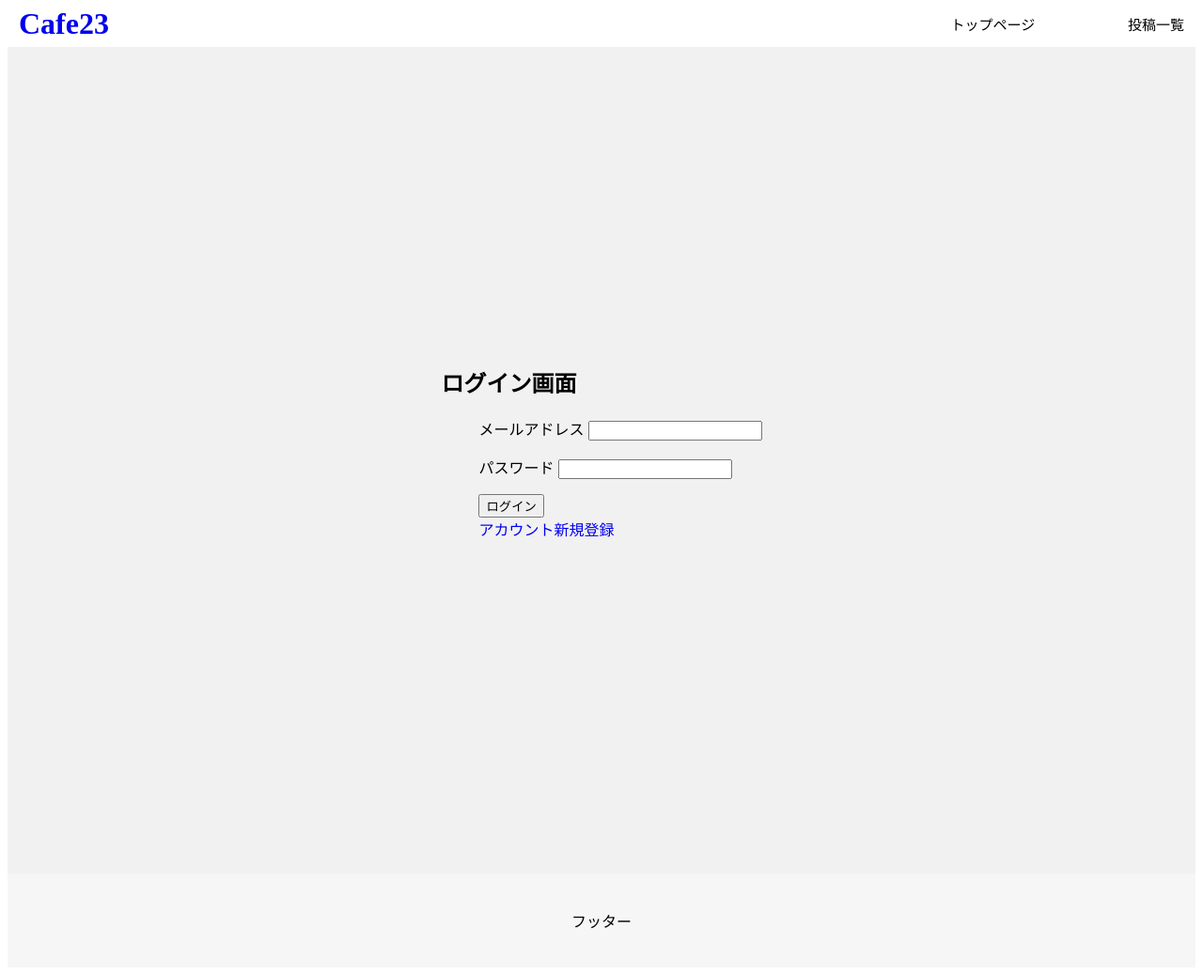
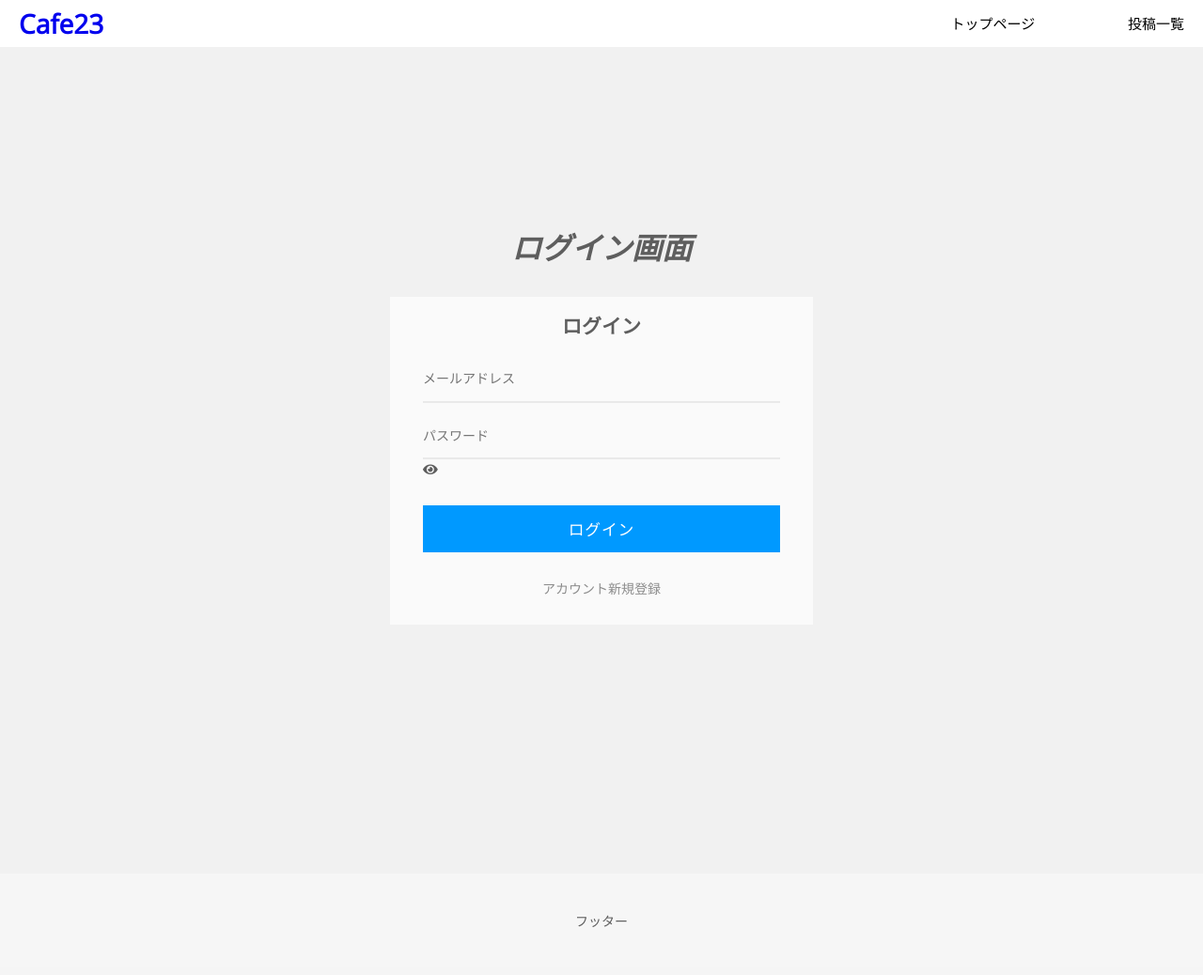
Before and after one commit to reo0220/Cafe_App, a PHP site: page /cafe_app/login.php in a window 1280 px wide. Shown: the whole page at 94% size. After the commit the page ends 987 px from the top, so only its background shows below. Run offline with PHP 8.4, Linux system fonts and the light colour scheme; some libraries are stand-ins or nearby versions.

Commit message:
ログイン・アカウント新規登録画面レイアウト

```diff
--- a/login.php
+++ b/login.php
@@ -68,6 +68,7 @@
     <head>
         <meta charset = "UTF-8">
         <link rel = "stylesheet" type = "text/css" href = "style.css">
+        <link href="https://use.fontawesome.com/releases/v5.6.1/css/all.css" rel="stylesheet">
         <title>ログイン画面</title>
     </head>
     <body>
@@ -103,33 +104,57 @@
         </div>
         <main class = "main0">
             <div class="main2">
-                <h2>ログイン画面</h2>
-
+                <h1 class="heading-lv1 text-center">ログイン画面</h1>
+                <div class="form-wrapper">
+                    <h2 class="log">ログイン</h2>
                     <p class = "text-danger"><?php if(isset($db_err)){
                                                                         echo $db_err;
                                                                 }elseif(isset($err)){
                                                                         echo $err;}?></p>
                     <form name = "form" action = "login.php" method = "POST">
-                    <ul class = "ul2">
-                        <li>
-                            <label class = "form_name">メールアドレス</label>
-                            <input type = "text" name = "mail" maxlength = "100"value = <?php if(isset($mail)){
+                        <div class="form-item">
+                        <label for="mail"></label>
+                        <input type="text" name="mail" placeholder="メールアドレス" value = <?php
+                                                                                                if(isset($mail)){
                                                                                                     echo $mail;
-                                                                                                }?>>
+                                                                                                }
+                                                                                            ?>>
+                        </input>
                         <p class = "text-danger"><?php echo $mail_err;?></p>
-                        </li>
-                        <li>
-                            <label class = "form_name">パスワード</label>
-                            <input type = "password" name = "password" maxlength = "10" value = <?php if(isset($pas)){
+                        </div>
+                        <div class="form-item">
+                        <label for="password"></label>
+                        <input type="password" id="textPassword" name="password" placeholder="パスワード" value = <?php
+                                                                                                    if(isset($pas)){
                                                                                                         echo $pas;
-                                                                                                        }?>>
+                                                                                                    }
+                                                                                                ?>>
+                        </input>
+                        <span id="buttonEye" class="fa fa-eye" onclick="pushHideButton()"></span>
                         <p class = "text-danger"><?php echo $pas_err;?></p>
-                        </li>
-                        <li><input type = "submit" class = "submit2" value="ログイン"></li>
-                        <li><a href="signup.php">アカウント新規登録</a></li>
-                    </ul>
+                        </div>
+                        <div class="button-panel">
+                        <input type="submit" class="button" value="ログイン"></input>
+                        </div>
                     </form>
+                    <div class="form-footer">
+                        <p><a href="signup.php">アカウント新規登録</a></p>
                     </div>
+                </div>
+            </div>
+            <script language="javascript">
+                function pushHideButton() {
+                    var txtPass = document.getElementById("textPassword");
+                    var btnEye = document.getElementById("buttonEye");
+                    if (txtPass.type === "text") {
+                    txtPass.type = "password";
+                    btnEye.className = "fa fa-eye";
+                    } else {
+                    txtPass.type = "text";
+                    btnEye.className = "fa fa-eye-slash";
+                    }
+                }
+            </script>
         </main>
         <footer class="footer">
             <div>
--- a/style.css
+++ b/style.css
@@ -1,3 +1,105 @@
+/* Fonts */
+@import url(https://fonts.googleapis.com/css?family=Open+Sans:400);
+
+/* fontawesome */
+@import url(http://weloveiconfonts.com/api/?family=fontawesome);
+[class*="fontawesome-"]:before {
+  font-family: 'FontAwesome', sans-serif;
+}
+
+/* Simple Reset */
+* { margin: 0; padding: 0; box-sizing: border-box; }
+
+/* body */
+body {
+  background: #e9e9e9;
+  color: #5e5e5e;
+  font: 400 87.5%/1.5em 'Open Sans', sans-serif;
+}
+
+/* Form Layout */
+.form-wrapper {
+  background: #fafafa;
+  margin: 3em auto;
+  padding: 0 1em;
+  max-width: 450px;
+  width: 450px;
+}
+
+h2.log {
+  text-align: center;
+  padding: 1em 0;
+}
+
+form {
+  padding: 0 1.5em;
+}
+
+.form-item {
+  margin-bottom: 0.75em;
+  width: 100%;
+}
+
+.form-item input {
+  background: #fafafa;
+  border: none;
+  border-bottom: 2px solid #e9e9e9;
+  color: #666;
+  font-family: 'Open Sans', sans-serif;
+  font-size: 1em;
+  height: 50px;
+  transition: border-color 0.3s;
+  width: 100%;
+}
+
+.form-item input:focus {
+  border-bottom: 2px solid #c0c0c0;
+  outline: none;
+}
+
+.button-panel {
+  margin: 2em 0 0;
+  width: 100%;
+}
+
+.button-panel .button {
+  background: #0099FF;
+  border: none;
+  color: #fff;
+  cursor: pointer;
+  height: 50px;
+  font-family: 'Open Sans', sans-serif;
+  font-size: 1.2em;
+  letter-spacing: 0.05em;
+  text-align: center;
+  text-transform: uppercase;
+  transition: background 0.3s ease-in-out;
+  width: 100%;
+}
+
+.button:hover {
+  background: #0066FF;
+}
+
+.form-footer {
+  font-size: 1em;
+  padding: 2em 0;
+  text-align: center;
+}
+
+.form-footer a {
+  color: #8c8c8c;
+  text-decoration: none;
+  transition: border-color 0.3s;
+}
+
+.form-footer a:hover {
+  border-bottom: 1px dotted #8c8c8c;
+}
+
+
+
+
 .form{
     width: 100%;
     margin:0 auto;
@@ -49,6 +151,11 @@ a {
   ul,
   li {
     list-style: none;
+  }
+
+  #textPassword {
+    border: none; /* デフォルトの枠線を消す */
+    border-bottom: 2px solid #e9e9e9;
   }
 
 
```
Also changed, not shown: signup.php (+26 -13 lines). Lines whose indentation alone changed are shown as unchanged.
